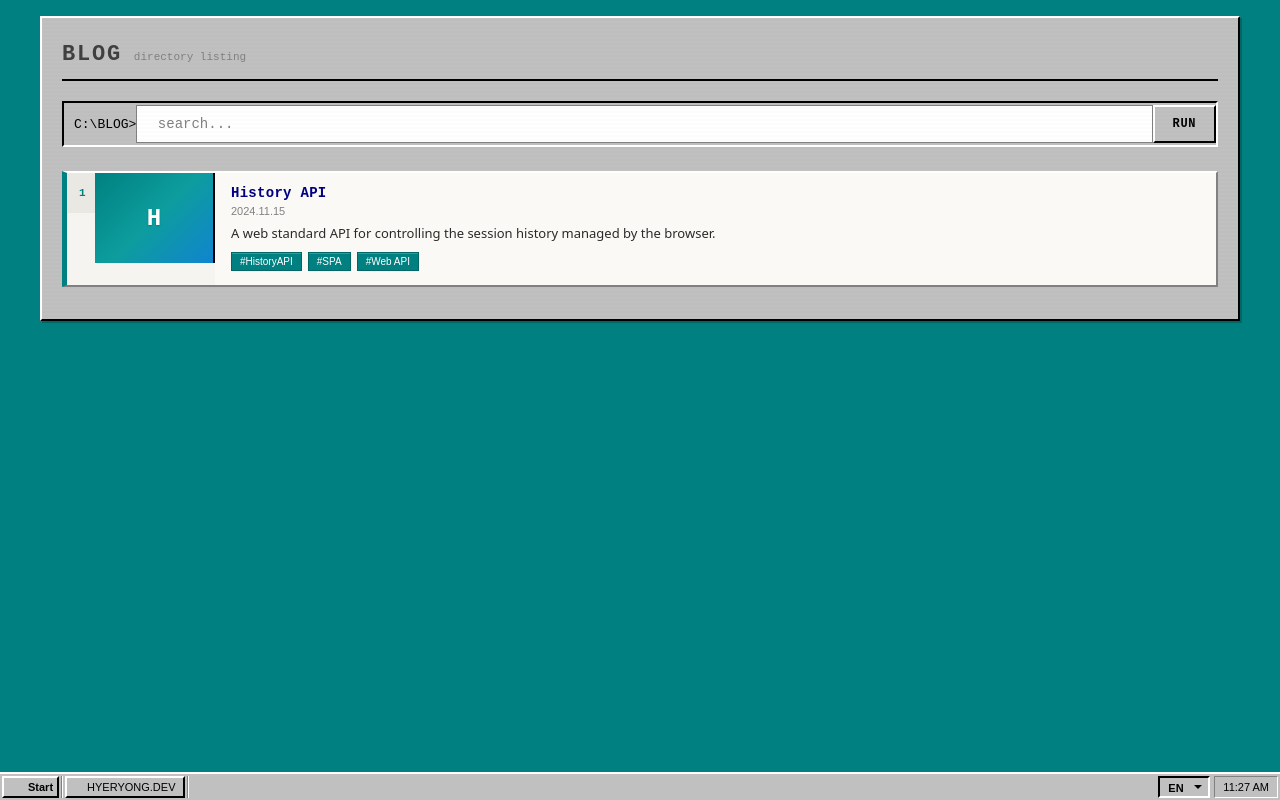
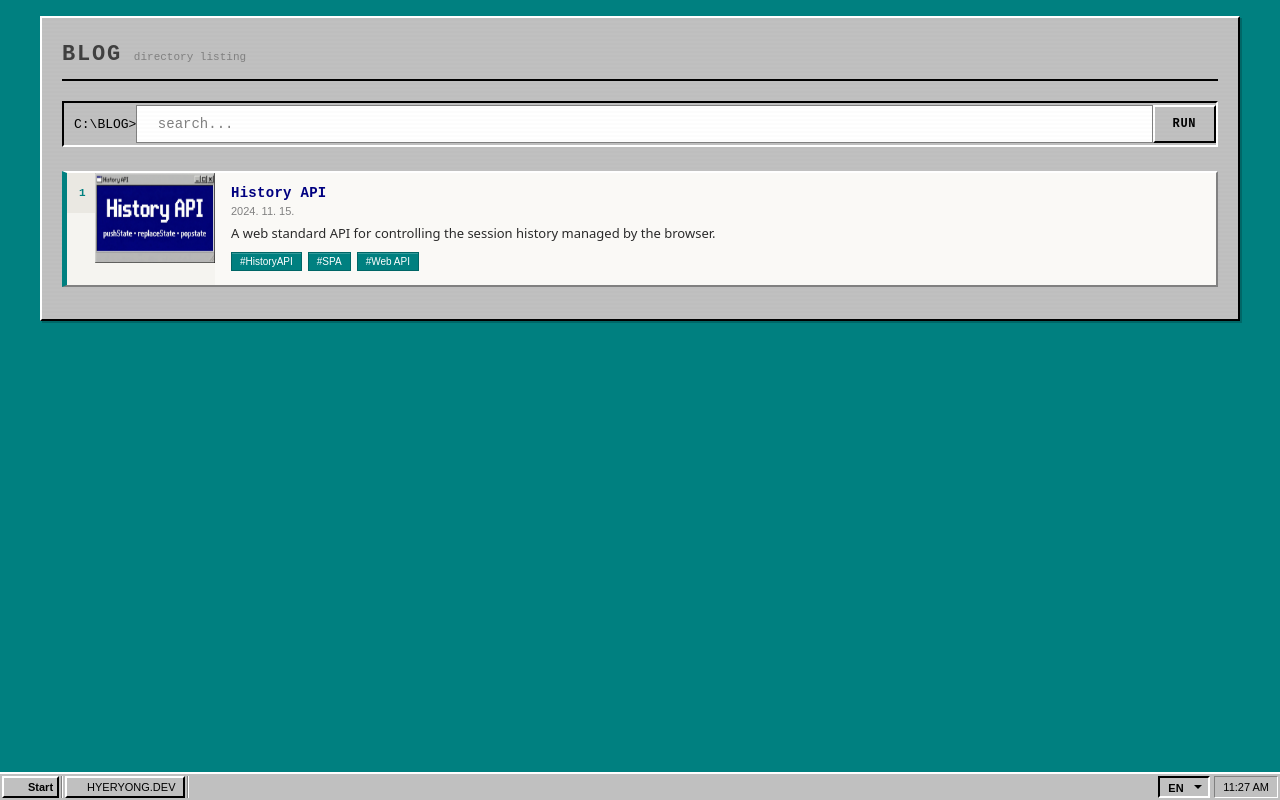
Before and after one commit to HyeryongChoi/hyeryong.dev, a Next.js app: page /blog in a window 1280 px wide. Built offline with nearby package versions, Linux system fonts and the light colour scheme; some icons are missing.

Commit message:
feat: add History API thumbnail and update blog post date format
- Introduced a new thumbnail image for the History API blog post.
- Updated the date format in the blog post for consistency and clarity.
- Adjusted CSS for blog card images to change object-fit property for better display.

```diff
--- a/src/app/globals.css
+++ b/src/app/globals.css
@@ -1446,9 +1446,6 @@ body {
   position: relative;
   background: linear-gradient(180deg, #d0cec8 0%, #b8b6b0 100%);
   flex-shrink: 0;
-  border-right: 2px solid;
-  border-right-color: var(--win98-dark-gray) var(--win98-white)
-    var(--win98-white) var(--win98-dark-gray);
 }
 
 .blog-card-thumbnail-placeholder {
@@ -1473,7 +1470,7 @@ body {
 .blog-card-thumbnail-img {
   width: 100%;
   height: 100%;
-  object-fit: cover;
+  object-fit: fill;
 }
 
 .blog-card-body {
--- a/src/content/posts/001-history-api.ts
+++ b/src/content/posts/001-history-api.ts
@@ -3,10 +3,11 @@ import type { BlogPost } from "@/data/blog.types";
 export const post: BlogPost = {
   id: "001",
   title: "History API",
-  date: "2024.11.15",
+  date: "2024. 11. 15.",
   excerpt:
     "브라우저가 관리하는 session history를 제어하기 위한 웹 표준 API입니다.",
   tags: ["HistoryAPI", "SPA", "Web API"],
+  thumbnail: "/images/history-api-thumbnail.webp",
   titleKo: "History API",
   titleEn: "History API",
   excerptKo:
```
Also changed, not shown: public/images/history-api-thumbnail.webp (added).
